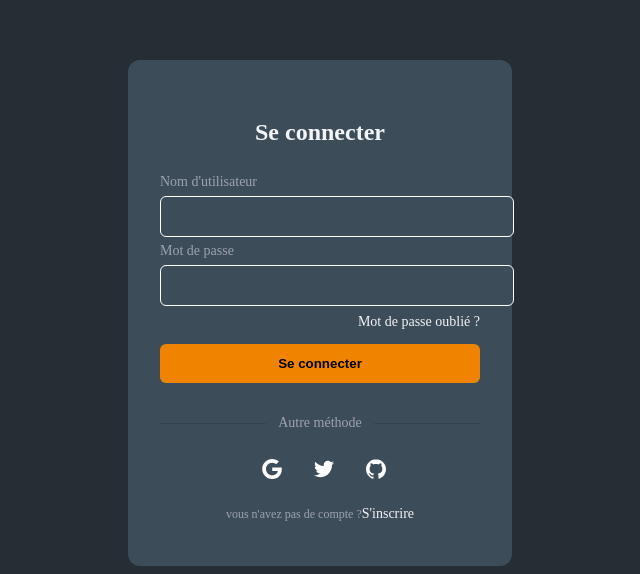
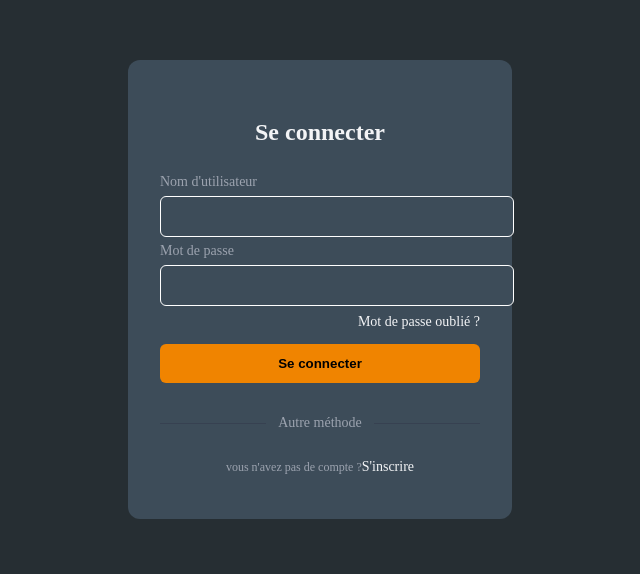
Before and after one commit to chadrikBertrand/web5-mi-session, a React (Vite) app: page /authentification in a window 1280 px wide. Shown: the part 319-893 px from the top of the page, without its empty margins (320-960 px from the left). After the commit the page ends 846 px from the top, so only its background shows below. Built offline with nearby package versions, Linux system fonts and the light colour scheme; the HTML template or start-up script is replaced by a standard one.

Commit message:
feature-states

```diff
--- a/src/pages/Authentification.jsx
+++ b/src/pages/Authentification.jsx
@@ -1,10 +1,58 @@
 import "./authentification.css";
 import { useState } from "react";
+import { useNavigate } from "react-router-dom";
 
 const Authentification = () => {
   const [connecter, setConnecter] = useState(true);
+  const [username, setUsername] = useState("");
+  const [password, setPassword] = useState("");
+  const [courriel, setCourriel] = useState("");
+  const [isValidEmail, setIsValidEmail] = useState(true);
+  const [isPasswordValid, setIsPasswordValid] = useState(true);
+  const [emailError, setEmailError] = useState("");
+  const [passwordError, setPasswordError] = useState("");
+  const navigation = useNavigate();
+
+  const login = () => {
+    navigation("/menu");
+  };
+
+  const UpdateUsername = (username) => {
+    setUsername(username);
+  };
+
+  const UpdatePassword = (password) => {
+    setPassword(password);
+    setIsPasswordValid(password.length >= 8);
+    // Set or clear password error message
+    if (password.length < 8) {
+      setPasswordError("Le mot de passe doit avoir au moins 8 caractères.");
+    } else {
+      setPasswordError("");
+    }
+  };
+
+  const UpdateCourriel = (courriel) => {
+    setCourriel(courriel);
+    // Validate email using a regular expression
+    const emailRegex = /^[A-Z0-9._%+-]+@[A-Z0-9.-]+\.[A-Z]{2,4}$/i;
+    setIsValidEmail(emailRegex.test(courriel));
+    // Set or clear email error message
+    if (!emailRegex.test(courriel)) {
+      setEmailError("L'adresse email n'est pas valide.");
+    } else {
+      setEmailError("");
+    }
+  };
+
   const toggleMode = () => {
     setConnecter(!connecter);
+  };
+
+  const handleLogin = () => {
+    if (connecter && (!isValidEmail || !isPasswordValid)) {
+      return;
+    }
   };
 
   return (
@@ -20,6 +68,8 @@ const Authentification = () => {
                 name="username"
                 id="username"
                 placeholder=""
+                value={username}
+                onChange={(e) => UpdateUsername(e.target.value)}
               ></input>
             </div>
             <div className="input-group">
@@ -29,14 +79,24 @@ const Authentification = () => {
                 name="password"
                 id="password"
                 placeholder=""
+                value={password}
+                onChange={(e) => UpdatePassword(e.target.value)}
+                className={passwordError ? "error-border" : ""}
               ></input>
+              {passwordError && <p className={`error-text`}>{passwordError}</p>}
               <div className="forgot">
                 <a rel="noopener noreferrer" href="#">
                   Mot de passe oublié ?
                 </a>
               </div>
             </div>
-            <button className="sign">Se connecter</button>
+            <button
+              className="sign"
+              onClick={(handleLogin, login)}
+              disabled={!isValidEmail || !isPasswordValid}
+            >
+              Se connecter
+            </button>
           </>
         ) : (
           <>
@@ -47,6 +107,8 @@ const Authentification = () => {
                 name="username"
                 id="username"
                 placeholder=""
+                onChange={(e) => UpdateUsername(e.target.value)}
+                value={username}
               ></input>
             </div>
             <div className="input-group">
@@ -56,7 +118,11 @@ const Authentification = () => {
                 name="email"
                 id="email"
                 placeholder=""
+                onChange={(e) => UpdateCourriel(e.target.value)}
+                value={courriel}
+                className={emailError ? "error-border" : ""}
               ></input>
+              {emailError && <p className={`error-text`}>{emailError}</p>}
             </div>
             <div className="input-group">
               <label htmlFor="password">Mot de passe</label>
@@ -65,9 +131,19 @@ const Authentification = () => {
                 name="password"
                 id="password"
                 placeholder=""
+                value={password}
+                onChange={(e) => UpdatePassword(e.target.value)}
+                className={passwordError ? "error-border" : ""}
               ></input>
+              {passwordError && <p className={`error-text`}>{passwordError}</p>}
             </div>
-            <button className="sign mt-6">S'inscrire</button>
+            <button
+              className="sign mt-6"
+              onClick={(handleLogin, login)}
+              disabled={!isValidEmail || !isPasswordValid}
+            >
+              S'inscrire
+            </button>
           </>
         )}
       </form>
@@ -76,35 +152,7 @@ const Authentification = () => {
         <p className="message">Autre méthode</p>
         <div className="line"></div>
       </div>
-      <div className="social-icons">
-        <button aria-label="Log in with Google" className="icon">
-          <svg
-            xmlns="http://www.w3.org/2000/svg"
-            viewBox="0 0 32 32"
-            className="w-5 h-5 fill-current"
-          >
-            <path d="M16.318 13.714v5.484h9.078c-0.37 2.354-2.745 6.901-9.078 6.901-5.458 0-9.917-4.521-9.917-10.099s4.458-10.099 9.917-10.099c3.109 0 5.193 1.318 6.38 2.464l4.339-4.182c-2.786-2.599-6.396-4.182-10.719-4.182-8.844 0-16 7.151-16 16s7.156 16 16 16c9.234 0 15.365-6.49 15.365-15.635 0-1.052-0.115-1.854-0.255-2.651z"></path>
-          </svg>
-        </button>
-        <button aria-label="Log in with Twitter" className="icon">
-          <svg
-            xmlns="http://www.w3.org/2000/svg"
-            viewBox="0 0 32 32"
-            className="w-5 h-5 fill-current"
-          >
-            <path d="M31.937 6.093c-1.177 0.516-2.437 0.871-3.765 1.032 1.355-0.813 2.391-2.099 2.885-3.631-1.271 0.74-2.677 1.276-4.172 1.579-1.192-1.276-2.896-2.079-4.787-2.079-3.625 0-6.563 2.937-6.563 6.557 0 0.521 0.063 1.021 0.172 1.495-5.453-0.255-10.287-2.875-13.52-6.833-0.568 0.964-0.891 2.084-0.891 3.303 0 2.281 1.161 4.281 2.916 5.457-1.073-0.031-2.083-0.328-2.968-0.817v0.079c0 3.181 2.26 5.833 5.26 6.437-0.547 0.145-1.131 0.229-1.724 0.229-0.421 0-0.823-0.041-1.224-0.115 0.844 2.604 3.26 4.5 6.14 4.557-2.239 1.755-5.077 2.801-8.135 2.801-0.521 0-1.041-0.025-1.563-0.088 2.917 1.86 6.36 2.948 10.079 2.948 12.067 0 18.661-9.995 18.661-18.651 0-0.276 0-0.557-0.021-0.839 1.287-0.917 2.401-2.079 3.281-3.396z"></path>
-          </svg>
-        </button>
-        <button aria-label="Log in with GitHub" className="icon">
-          <svg
-            xmlns="http://www.w3.org/2000/svg"
-            viewBox="0 0 32 32"
-            className="w-5 h-5 fill-current"
-          >
-            <path d="M16 0.396c-8.839 0-16 7.167-16 16 0 7.073 4.584 13.068 10.937 15.183 0.803 0.151 1.093-0.344 1.093-0.772 0-0.38-0.009-1.385-0.015-2.719-4.453 0.964-5.391-2.151-5.391-2.151-0.729-1.844-1.781-2.339-1.781-2.339-1.448-0.989 0.115-0.968 0.115-0.968 1.604 0.109 2.448 1.645 2.448 1.645 1.427 2.448 3.744 1.74 4.661 1.328 0.14-1.031 0.557-1.74 1.011-2.135-3.552-0.401-7.287-1.776-7.287-7.907 0-1.751 0.62-3.177 1.645-4.297-0.177-0.401-0.719-2.031 0.141-4.235 0 0 1.339-0.427 4.4 1.641 1.281-0.355 2.641-0.532 4-0.541 1.36 0.009 2.719 0.187 4 0.541 3.043-2.068 4.381-1.641 4.381-1.641 0.859 2.204 0.317 3.833 0.161 4.235 1.015 1.12 1.635 2.547 1.635 4.297 0 6.145-3.74 7.5-7.296 7.891 0.556 0.479 1.077 1.464 1.077 2.959 0 2.14-0.020 3.864-0.020 4.385 0 0.416 0.28 0.916 1.104 0.755 6.4-2.093 10.979-8.093 10.979-15.156 0-8.833-7.161-16-16-16z"></path>
-          </svg>
-        </button>
-      </div>
+      <div className="social-icons">{/* Add social login buttons */}</div>
       <p className="signup">
         {connecter ? "vous n'avez pas de compte ?" : "vous avez un compte ?"}
         <a rel="noopener noreferrer" href="#" className="" onClick={toggleMode}>
@@ -114,4 +162,5 @@ const Authentification = () => {
     </div>
   );
 };
+
 export default Authentification;
--- a/src/pages/authentification.css
+++ b/src/pages/authentification.css
@@ -121,3 +121,11 @@
     line-height: 1rem;
     color: rgba(156, 163, 175, 1);
 }
+
+.error-border {
+    border: 1px solid red !important;
+}
+
+.error-text {
+    color: red;
+}
```
